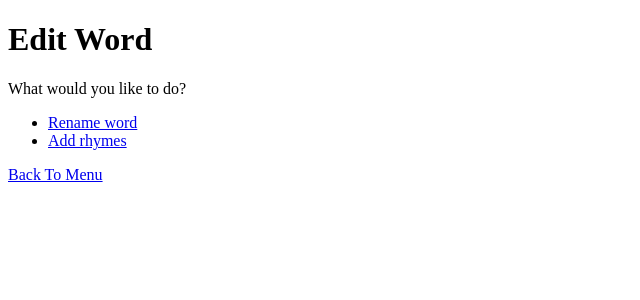
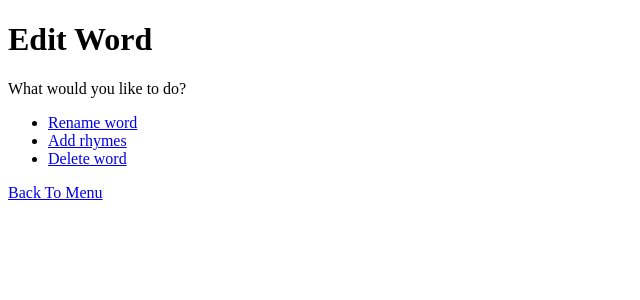
Before and after one commit to ry3-bread/freestyle-rap-app, a Flask app: template templates/edit_word.html in a window 1280 px wide. Shown: the top 300 px of the page, without its empty margins (0-640 px from the left). Run offline with Flask 3, Linux system fonts and the light colour scheme; the template is opened without the code that fills it, so the values that code supplies are empty.

```diff
--- a/app.py
+++ b/app.py
@@ -103,5 +103,20 @@ def edit_add_rhymes_page(word_id):
             word = db.get_word(conn, word_id)
         return render_template("edit_add_rhymes_page.html", word=word)
 
+@app.route("/edit/<int:word_id>/delete-word", methods=['GET', 'POST'])
+def edit_delete_word_page(word_id):
+    if request.method == 'POST':
+        if request.form["action"] == "Yes":
+            with db.get_connection() as conn:
+                db.delete_word(conn, word_id)
+            flash("Successful!")
+            return redirect(url_for("edit_page"))
+        else:
+            return redirect(url_for("edit_specific_page", word_id=word_id))
+    else:
+        with db.get_connection() as conn:
+            word = db.get_word(conn, word_id)
+        return render_template("edit_delete_word_page.html", word=word)
+
 if __name__ == "__main__":
     app.run(debug=True)
--- a/templates/edit_word.html
+++ b/templates/edit_word.html
@@ -18,6 +18,6 @@
 <ul>
 	<li><a href="{{ url_for('edit_rename_page', word_id=word[0]) }}"> Rename word </a></li>
 	<li><a href="{{ url_for('edit_add_rhymes_page', word_id=word[0]) }}"> Add rhymes </a></li>
-	<!-- more options later: delete word, delete rhymes -->
+	<li><a href="{{ url_for('edit_delete_word_page', word_id=word[0]) }}"> Delete word </a></li>
 </ul>
 {% endblock %}
```
Also changed, not shown: templates/edit_delete_word_page.html (added, +11 -0 lines).
